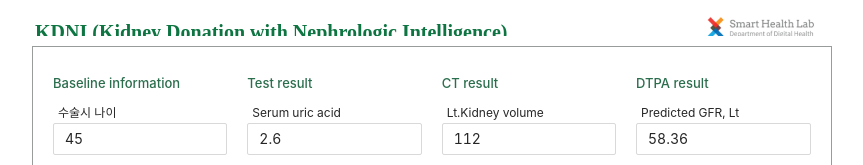
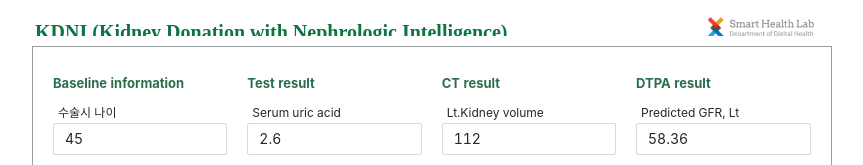
Before and after one commit to Smart-Health-Lab/Calculators, a React (Create React App) app in the folder kt_donor_calculator/client/: page / in a window 1280 px wide. Shown: the top 165 px of the page, without its empty margins (18-881 px from the left). Built offline with nearby package versions, Linux system fonts and the light colour scheme.

Commit message:
feature group title font-weight changed

```diff
--- a/kt_donor_calculator/client/src/App.js
+++ b/kt_donor_calculator/client/src/App.js
@@ -143,7 +143,7 @@ class App extends Component {
                     <text
                       style={{
                         fontSize: titleFontSize,
-                        fontWeight: 500,
+                        fontWeight: 700,
                         color: "#2b6e4d",
                       }}
                     >
@@ -281,7 +281,7 @@ class App extends Component {
                     <text
                       style={{
                         fontSize: titleFontSize,
-                        fontWeight: 500,
+                        fontWeight: 700,
                         color: "#2b6e4d",
                       }}
                     >
@@ -433,7 +433,7 @@ class App extends Component {
                     <text
                       style={{
                         fontSize: titleFontSize,
-                        fontWeight: 500,
+                        fontWeight: 700,
                         color: "#2b6e4d",
                       }}
                     >
@@ -486,7 +486,7 @@ class App extends Component {
                     <text
                       style={{
                         fontSize: titleFontSize,
-                        fontWeight: 500,
+                        fontWeight: 700,
                         color: "#2b6e4d",
                       }}
                     >
```
Also changed, not shown: 6 other files (tests, documents, lock files or other folders).
